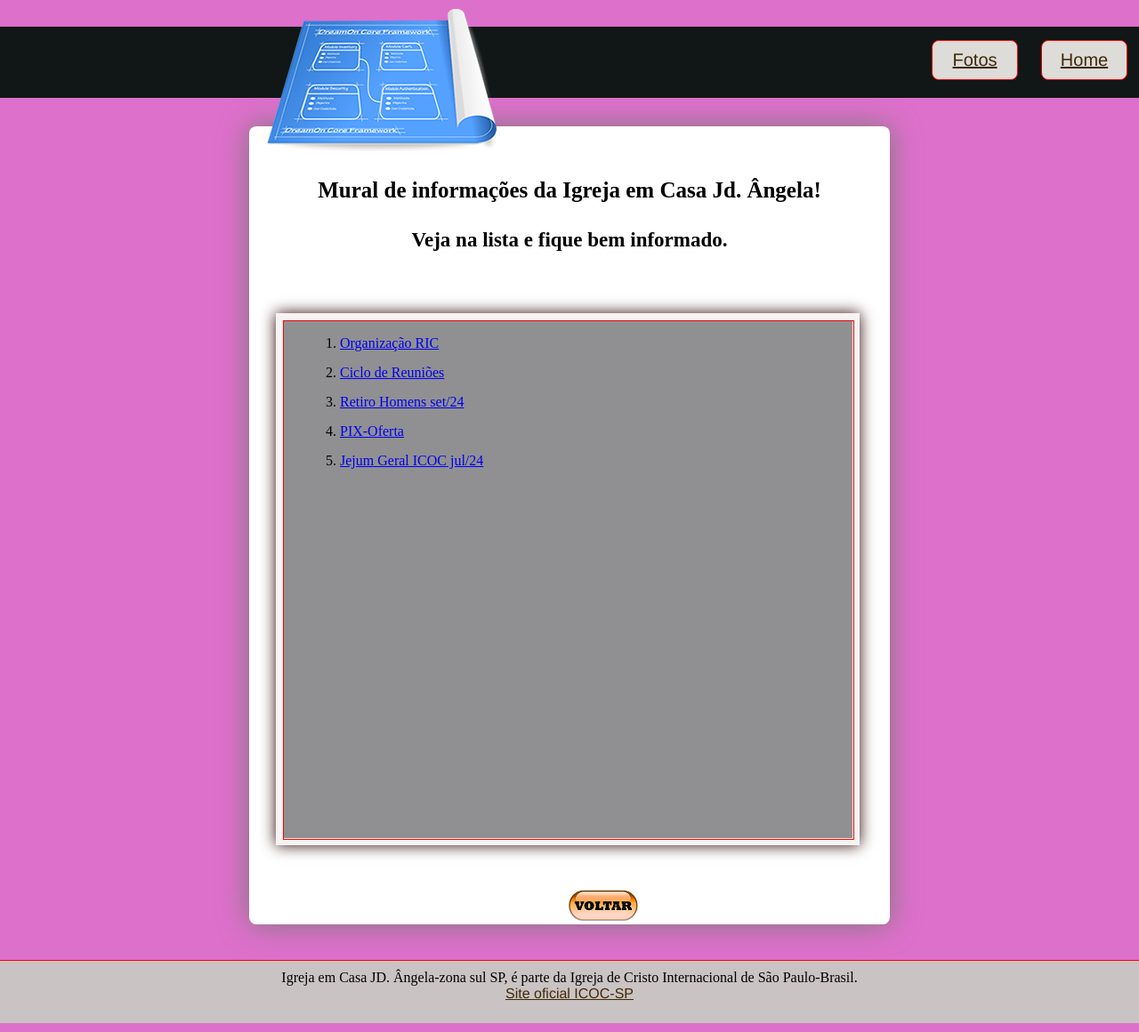
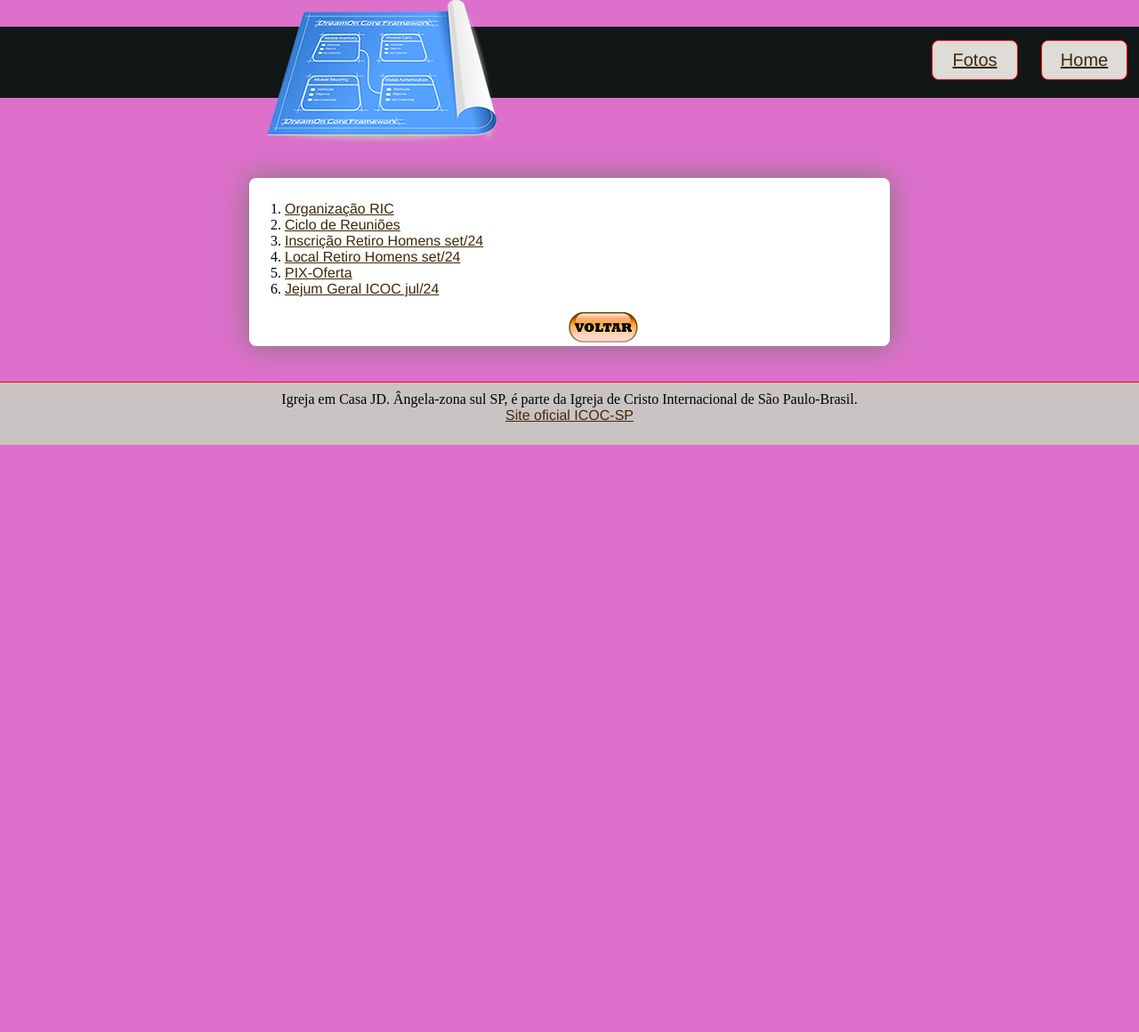
Before and after one commit to GuglielmoTargino/RIC_JD_ANGELA, a PHP site: page /muralnoticias.html in a window 1280 px wide. Shown: the whole page at 89% size. After the commit the page ends 500 px from the top, so only its background shows below. Run offline with PHP 8.4, Linux system fonts and the light colour scheme.

Commit message:
remold_tela
Remolagem da tela info

```diff
--- a/libraries/infor.css
+++ b/libraries/infor.css
@@ -13,7 +13,6 @@ header{
 }
 
 div#principal{
-    width: 730px;
     background-color: white;
     box-shadow:  0 0 2em rgb(124, 120, 120);
     padding-top: 10px;
@@ -87,8 +86,9 @@ div#botao-menu img#bot-menu{
 
     div#principal{
             width: 380px;
-            margin: 4px auto 4px auto;
+            margin: 200px auto 4px auto;
         }
+
 
     div#botao-menu img#bot-menu{
     top: -50px;
@@ -96,7 +96,7 @@ div#botao-menu img#bot-menu{
     }
 
     img#logo-pagina{
-        top: -680px;
+        top: -290px;
         left: -10px;
         max-width: 150px;
     }
@@ -166,7 +166,8 @@ div#botao-menu img#bot-menu{
 
     div#principal{
             width: 720px;
-            margin: 10px auto 10px auto;
+            margin: 200px auto 10px auto;
+
     }
 
     div#botao-menu img#bot-menu{
@@ -179,7 +180,7 @@ div#botao-menu img#bot-menu{
         }
 
     img#logo-pagina{
-            top: -980px;
+            top: -300px;
             left: 10px;
             max-width: 180px;
     }
@@ -238,11 +239,12 @@ div#botao-menu img#bot-menu{
 
     div#principal{
         width: 720px;
-        margin: 10px auto 10px auto;
+        margin: 200px auto 10px auto;
     }
 
+
     img#logo-pagina{
-            top: -990px;
+            top: -350px;
             left: 20px;
     }
 
--- a/muralnoticias.html
+++ b/muralnoticias.html
@@ -45,17 +45,35 @@
             </div>
         </header>
 
+
+
+            <!--
             <h1>Mural de informações da Igreja em Casa Jd. Ângela! </h1>
             <h2>Veja na lista e fique bem informado.</h2>
+            -->
+
+
+
 
         <div id="principal">
 
+            <ol type="number" start="1">       <!-- nesta linha, oode ser tambeém ol, lista ordenada-->
 
 
+                <li> <a href="images/Organização RIC JD. Angela.pdf">Organização RIC</a></li>
+                <li> <a href="images/CicloRIC_v3.pdf">Ciclo de Reuniões</a></li>
+                <li> <a href="https://forms.gle/d4TzCbAY32bVogqT7">Inscrição Retiro Homens set/24</a></li>
+                        <li> <a href="https://acampamentomab.com.br">Local Retiro Homens set/24</a></li>
+                <li> <a href="images/PIX-Ofertas.pdf">PIX-Oferta</a></li>
+                <li> <a href="images/aviso2.jpg">Jejum Geral ICOC jul/24</a></li>
+
+        </ol>
+            <!--
             <figure id="moldura">
                 <iframe src="../RIC_JD_ANGELA/views/noticias.html" name="janela" id="frame-fotos">
                 </iframe>
             </figure>
+            -->
 
             <img id="logo-pagina" src="images/especificacoes.png">
 
--- a/views/noticias.html
+++ b/views/noticias.html
@@ -13,7 +13,8 @@ ol li{
 
                 <li> <a href="../images/Organização RIC JD. Angela.pdf">Organização RIC</a></li>
                 <li> <a href="../images/CicloRIC_v3.pdf">Ciclo de Reuniões</a></li>
-                <li> <a href="../images/retirohomens.pdf">Retiro Homens set/24</a></li>
+                <li> <a href="https://forms.gle/d4TzCbAY32bVogqT7">Inscrição Retiro Homens set/24</a></li>
+                        <li> <a href="https://acampamentomab.com.br">Local Retiro Homens set/24</a></li>
                 <li> <a href="../images/PIX-Ofertas.pdf">PIX-Oferta</a></li>
                 <li> <a href="../images/aviso2.jpg">Jejum Geral ICOC jul/24</a></li>
 
```
